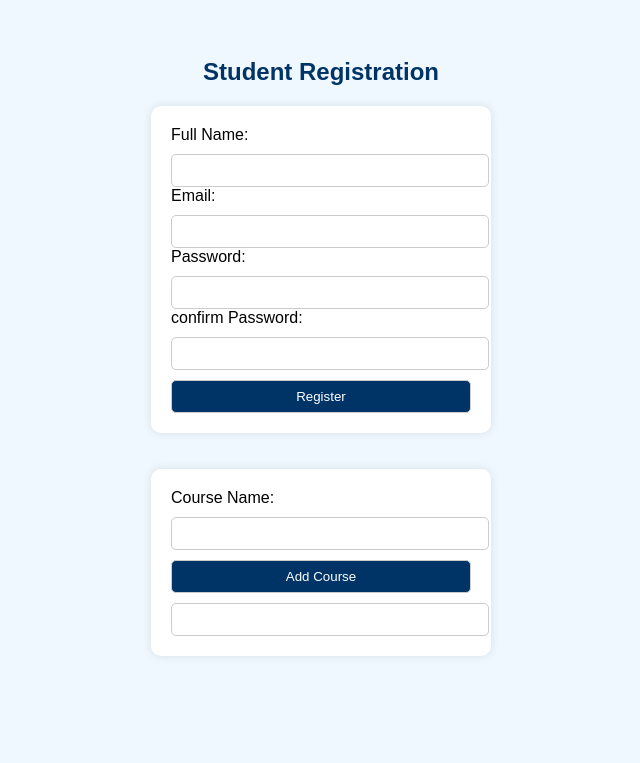
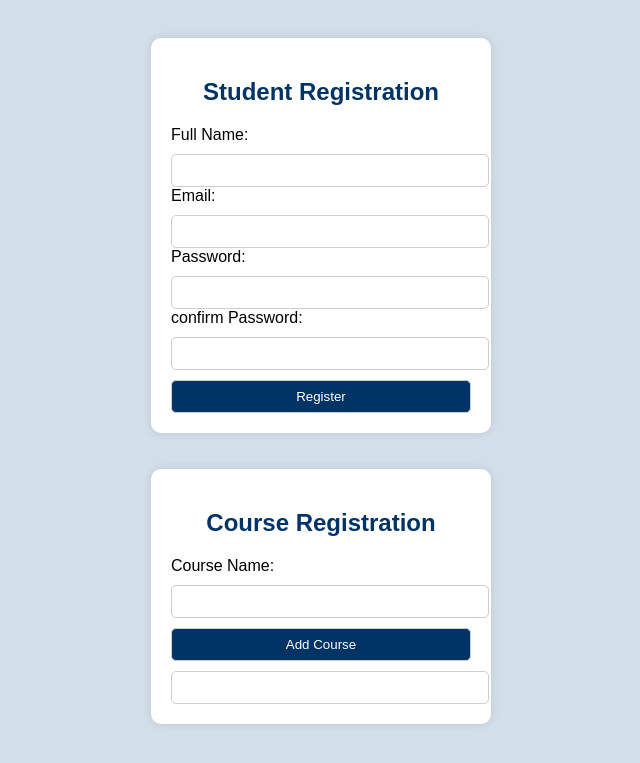
Before and after one commit to BrishtyDas22/WT_Fall-25-26-, a PHP site: the page made by MID/LAB TASK SUBMISSION/Lab Task 2.php in a window 1280 px wide. Shown: the top 763 px of the page, without its empty margins (319-959 px from the left). Run offline with PHP 8.4, Linux system fonts and the light colour scheme.

Commit message:
lab task2

```diff
--- a/MID/LAB TASK SUBMISSION/Lab Task 2.php
+++ b/MID/LAB TASK SUBMISSION/Lab Task 2.php
@@ -6,7 +6,7 @@
     body {
       font-family: Arial, sans-serif;
       padding: 30px;
-      background-color: #f0f8ff;
+      background-color: #d2dee9ff;
     }
 
     h2 {
@@ -44,9 +44,10 @@
 </head>
 <body>
 
-  <h2>Student Registration</h2>
+
 
   <form onsubmit="return handleSubmit()">
+      <h2>Student Registration</h2>
     <label>Full Name:</label>
     <input type="text" id="name" />
 
@@ -67,6 +68,7 @@
 
 
   <form onsubmit="return handleSubmit()">
+        <h2>Course Registration</h2>
     <label>Course Name:</label>
     <input type="text" id="name1" />
 
```
